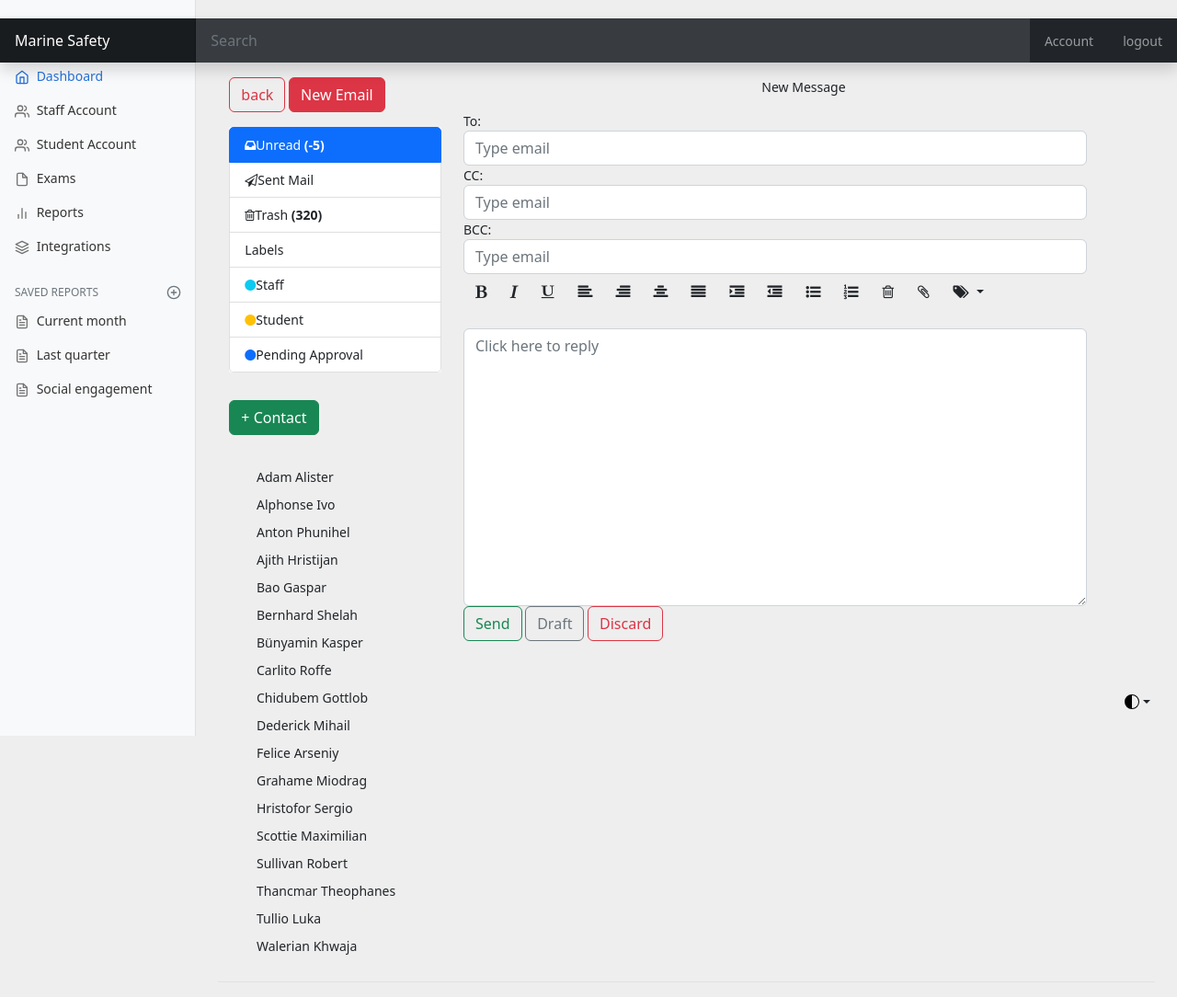
After one commit to tafittech/Marine_Safety_Project, a Django app: page /compose-message/1 in a window 1280 px wide. The commit adds this page. Shown: the whole page at 92% size. Run offline with Django 4.2, Linux system fonts and the light colour scheme; a user stored in the database is signed in; data comes from the database, SQL or seed files in the repository; both versions use the stored data as it was after the commit; some libraries are stand-ins or nearby versions.

Commit message:
message commit

```diff
--- a/Admin/forms.py
+++ b/Admin/forms.py
@@ -7,7 +7,7 @@ from django.contrib.auth.forms  import (
 )
 
 
-from .models import AdminProfile
+from .models import AdminProfile, Message
 
 
 User = get_user_model()
@@ -110,3 +110,7 @@ class adminUpdateForm(ModelForm):
 
             for name, field in self.fields.items():
                 field.widget.attrs.update({'class':'input-group-text'})
+
+
+class Message_Form(forms.ModelForm):
+    pass
--- /dev/null
+++ b/Admin/templates/compose-message.html
@@ -0,0 +1,140 @@
+{% extends 'base.html' %}
+
+
+
+
+{% block content%}
+<section class="container-fluid">
+    <div class="row inbox">
+	    <div class="col-md-3">
+		<div class="panel panel-default">
+			<div class="panel-body inbox-menu">
+                <a class="btn btn-outline-danger" href="{% url 'inbox' %}"> back</a>
+				<a href="{% url 'compose-message' user.id %}" class="btn btn-danger btn-block">New Email</a>
+                <div class="card shadow-none mt-3">
+              <div class="list-group shadow-none">
+                <a href="{% url 'inbox' %}" class="list-group-item active"><i class="fa fa-inbox mr-2"></i>Unread <b>(-{{unreadCount}})</b></a>
+                <a href="javascript:void();" class="list-group-item"><i class="fa fa-paper-plane-o mr-2"></i>Sent Mail</a>
+                <a href="javascript:void();" class="list-group-item"><i class="fa fa-trash-o mr-2"></i>Trash <b>(320)</b></a>
+                <a href="javascript:void();" class="list-group-item">Labels</a>
+                <a href="javascript:void();" class="list-group-item"><span class="fa fa-circle text-info float-right"></span>Staff</a>
+                <a href="javascript:void();" class="list-group-item"><span class="fa fa-circle text-warning float-right"></span>Student</a>
+                <a href="javascript:void();" class="list-group-item"><span class="fa fa-circle text-primary float-right"></span>Pending Approval</a>
+              </div>
+                </div>
+			</div>
+		</div>
+		<div class="panel panel-default">
+			<div class="panel-body contacts">
+				<a href="#" class="btn btn-success btn-block"> + Contact</a>
+				<ul>
+					<li><span class="label label-danger"></span> Adam Alister</li>
+					<li><span class="label label-default"></span> Alphonse Ivo</li>
+					<li><span class="label label-success"></span> Anton Phunihel</li>
+					<li><span class="label label-success"></span> Ajith Hristijan</li>
+					<li><span class="label label-warning"></span> Bao Gaspar</li>
+					<li><span class="label label-default"></span> Bernhard Shelah</li>
+					<li><span class="label label-success"></span> Bünyamin Kasper</li>
+					<li><span class="label label-danger"></span> Carlito Roffe</li>
+					<li><span class="label label-danger"></span> Chidubem Gottlob</li>
+					<li><span class="label label-warning"></span> Dederick Mihail</li>
+					<li><span class="label label-success"></span> Felice Arseniy</li>
+					<li><span class="label label-default"></span> Grahame Miodrag</li>
+					<li><span class="label label-default"></span> Hristofor Sergio</li>
+					<li><span class="label label-danger"></span> Scottie Maximilian</li>
+					<li><span class="label label-danger"></span> Sullivan Robert</li>
+					<li><span class="label label-danger"></span> Thancmar Theophanes</li>
+					<li><span class="label label-warning"></span> Tullio Luka</li>
+					<li><span class="label label-success"></span> Walerian Khwaja</li>
+				</ul>
+
+			</div>
+
+		</div>
+	    </div>
+        <!--/.col-->
+	    <div class="col-md-9">
+		<div class="panel panel-default">
+			<div class="panel-body message">
+				<p class="text-center">New Message</p>
+				<form method="post" class="form-horizontal" role="form">
+                    {% csrf_token %}
+
+					<div class="form-group">
+				    	<label for="to" class="col-sm-1 control-label">To:</label>
+				    	<div class="col-sm-11">
+                              <input type="email" class="form-control select2-offscreen" id="to" placeholder="Type email" tabindex="-1">
+				    	</div>
+				  	</div>
+					<div class="form-group">
+				    	<label for="cc" class="col-sm-1 control-label">CC:</label>
+				    	<div class="col-sm-11">
+                              <input type="email" class="form-control select2-offscreen" id="cc" placeholder="Type email" tabindex="-1">
+				    	</div>
+				  	</div>
+					<div class="form-group">
+				    	<label for="bcc" class="col-sm-1 control-label">BCC:</label>
+				    	<div class="col-sm-11">
+                              <input type="email" class="form-control select2-offscreen" id="bcc" placeholder="Type email" tabindex="-1">
+				    	</div>
+				  	</div>
+
+				</form>
+
+				<div class="col-sm-11 col-sm-offset-1">
+
+					<div class="btn-toolbar" role="toolbar">
+
+						<div class="btn-group">
+						  	<button class="btn btn-default"><span class="fa fa-bold"></span></button>
+						  	<button class="btn btn-default"><span class="fa fa-italic"></span></button>
+							<button class="btn btn-default"><span class="fa fa-underline"></span></button>
+						</div>
+
+						<div class="btn-group">
+						  	<button class="btn btn-default"><span class="fa fa-align-left"></span></button>
+						  	<button class="btn btn-default"><span class="fa fa-align-right"></span></button>
+						  	<button class="btn btn-default"><span class="fa fa-align-center"></span></button>
+							<button class="btn btn-default"><span class="fa fa-align-justify"></span></button>
+						</div>
+
+						<div class="btn-group">
+						  	<button class="btn btn-default"><span class="fa fa-indent"></span></button>
+						  	<button class="btn btn-default"><span class="fa fa-outdent"></span></button>
+						</div>
+
+						<div class="btn-group">
+						  	<button class="btn btn-default"><span class="fa fa-list-ul"></span></button>
+						  	<button class="btn btn-default"><span class="fa fa-list-ol"></span></button>
+						</div>
+						<button class="btn btn-default"><span class="fa fa-trash-o"></span></button>
+						<button class="btn btn-default"><span class="fa fa-paperclip"></span></button>
+						<div class="btn-group">
+							<button class="btn btn-default dropdown-toggle" data-toggle="dropdown"><span class="fa fa-tags"></span> <span class="caret"></span></button>
+							<ul class="dropdown-menu">
+								<li><a href="#">add label <span class="label label-danger"> Home</span></a></li>
+								<li><a href="#">add label <span class="label label-info">Job</span></a></li>
+								<li><a href="#">add label <span class="label label-success">Clients</span></a></li>
+								<li><a href="#">add label <span class="label label-warning">News</span></a></li>
+							</ul>
+						</div>
+					</div>
+					<br>
+
+					<div class="form-group">
+						<textarea class="form-control" id="message" name="body" rows="12" placeholder="Click here to reply"></textarea>
+					</div>
+
+					<div class="form-group">
+						<button type="submit" class="btn btn-outline-success">Send</button>
+						<button type="submit" class="btn btn-outline-secondary">Draft</button>
+						<button type="submit" class="btn btn-outline-danger">Discard</button>
+					</div>
+				</div>
+			</div>
+		</div>
+	    </div>
+        <!--/.col-->
+    </div>
+</section>
+{% endblock content%}
--- a/Admin/templates/profiles.html
+++ b/Admin/templates/profiles.html
@@ -35,8 +35,9 @@
               <p class="text-muted mb-1">{{a.staff_info}}</p>
               <p class="text-muted mb-4">{{a.mobile}}</p>
             <div class="d-flex justify-content-center mb-2">
+
               <a href="{% url 'staff' user.id %}" type="button" class="btn btn-primary">Details View</a>
-              <a href="{% url 'inbox' %}" class="btn btn-outline-primary ms-1">Message</a>
+              <a href="{% url 'inbox' %}" class="btn btn-outline-primary ms-1">inbox</a>
             </div>
           </div>
         </div>
--- a/Admin/templates/user-account.html
+++ b/Admin/templates/user-account.html
@@ -32,7 +32,10 @@
             <p class="text-muted mb-4">{{user.address}}</p>
             <div class="d-flex justify-content-center mb-2">
               <a href="{% url 'edit' %}" type="button" class="btn btn-primary">edit</a>
-             <a href="{% url 'inbox' %}" class="btn btn-outline-primary ms-1">Message</a>
+            </div>
+            <div class="d-flex justify-content-center mb-2">
+              <a href="{% url 'inbox' %}" type="button" class="btn btn-outline-primary">Check Inbox</a>
+             <a href="{% url 'compose-message' user.id %}" class="btn btn-outline-primary ms-1">Send Message</a>
             </div>
           </div>
         </div>
--- a/Admin/templates/user-profiles.html
+++ b/Admin/templates/user-profiles.html
@@ -35,8 +35,8 @@
             <p class="text-muted mb-1">{{user.staff_info}}</p>
             <p class="text-muted mb-4">{{user.address}}</p>
             <div class="d-flex justify-content-center mb-2">
-              <button type="button" class="btn btn-primary">Follow</button>
-              <a href="{% url 'inbox' %}" class="btn btn-outline-primary ms-1">Message</a>
+              <a href="{% url 'user' %}" type="button" class="btn btn-primary">Details View</a>
+              <a href="{% url 'compose-message' user.id %}" class="btn btn-outline-primary ms-1">sendMessage</a>
             </div>
           </div>
         </div>
--- a/Admin/urls.py
+++ b/Admin/urls.py
@@ -4,7 +4,8 @@ from Student.views import studentRegister
 from .views import (
     dashBoard, register, loginUser,
     logoutUser, profile,staff, inbox,
-    userAccount, editAccount, viewMessage
+    userAccount, editAccount, viewMessage,
+    createMessage
 )
 
 
@@ -18,5 +19,6 @@ urlpatterns = [
     path('profile/<str:pk>/', staff , name= 'staff'),
     path('account/', userAccount , name= 'user'),
     path('inbox/', inbox, name='inbox'),
-    path('message/<str:pk>', viewMessage, name='view-message')
+    path('message/<str:pk>', viewMessage, name='view-message'),
+    path('compose-message/<str:pk>', createMessage, name= 'compose-message'),
 ]
--- a/Admin/views.py
+++ b/Admin/views.py
@@ -6,9 +6,10 @@ from django.contrib.auth import (
 )
 
 
-from .models import AdminProfile, Message
+from .models import AdminProfile
 from .forms  import (
     RegisterForm, adminUpdateForm,
+
 
 )
 
@@ -102,7 +103,7 @@ def editAccount(request):
 
     return render(request,'edit-account.html',context)
 
-
+@login_required(login_url='login')
 def inbox(request):
     profile = request.user.adminprofile
     messageRequest = profile.messages.all()
@@ -115,9 +116,24 @@ def inbox(request):
 
 
 def viewMessage(request, pk):
+    page = 'inbox'
     profile = request.user.adminprofile
     message = profile.messages.get(id=pk)
+    messageRequest = profile.messages.all()
+    unreadCount = messageRequest.filter(is_read=False).count()
     if message.is_read == False:
         message.is_read = True
         message.save()
-    return render(request, 'view-inbox.html', {'message':message})
+    context ={'message':message, 'unreadCount':unreadCount}
+    return render(request, 'view-inbox.html',context )
+
+def createMessage(request, pk):
+    recipient = AdminProfile.objects.get(id=pk)
+    profile = request.user.adminprofile
+    messageRequest = profile.messages.all()
+    unreadCount = messageRequest.filter(is_read=False).count()
+    context={
+        'recipient':recipient,'unreadCount':unreadCount,
+
+    }
+    return render(request, 'compose-message.html', context)
--- /dev/null
+++ b/static/css/the.css
@@ -0,0 +1 @@
+body{margin-top:20px;}
--- /dev/null
+++ b/static/js/select2.full.js
@@ -0,0 +1,3 @@
+$(document).ready(function(){
+    $("#to, #cc, #bcc").select2({tags:["team@bm.com", "ceo@bm.com", "cto@bm.com"]});
+});
--- a/templates/base.html
+++ b/templates/base.html
@@ -13,6 +13,7 @@
     <link href="{% static 'css/register.css' %}" rel="stylesheet" >
     <link href="{% static 'css/inbox.css' %}" rel="stylesheet" >
     <link href="https://maxcdn.bootstrapcdn.com/font-awesome/4.3.0/css/font-awesome.min.css" rel="stylesheet">
+    <link href="https://select2.github.io/dist/css/select2.min.css" rel="stylesheet">
   </head>
 
   <body>
@@ -48,6 +49,7 @@
     <script src="{% static 'js/charts.js' %}"  crossorigin="anonymous"></script>
     <script src="{% static 'js/feather.js' %}"  crossorigin="anonymous"></script>
     <script src="{% static 'js/dashboard.js' %}"  crossorigin="anonymous"></script>
+    <script src="https://select2.github.io/dist/js/select2.full.js"></script>
   </body>
   </body>
 </html>
```
Also changed, not shown: Admin/templates/inbox.html (+4 -4 lines), Admin/templates/view-inbox.html (+9 -36 lines), db.sqlite3, static/css/select2.min.css (added).
